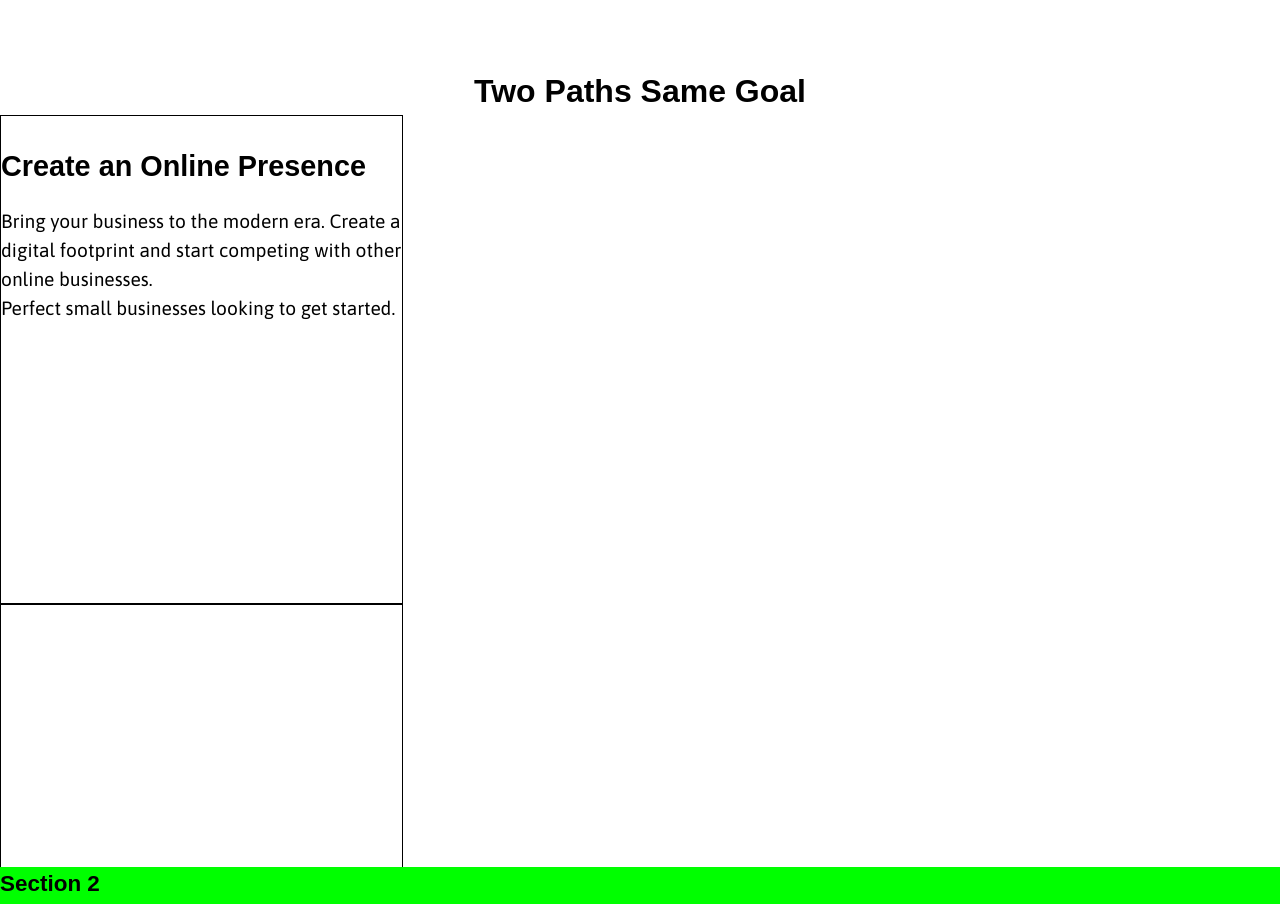
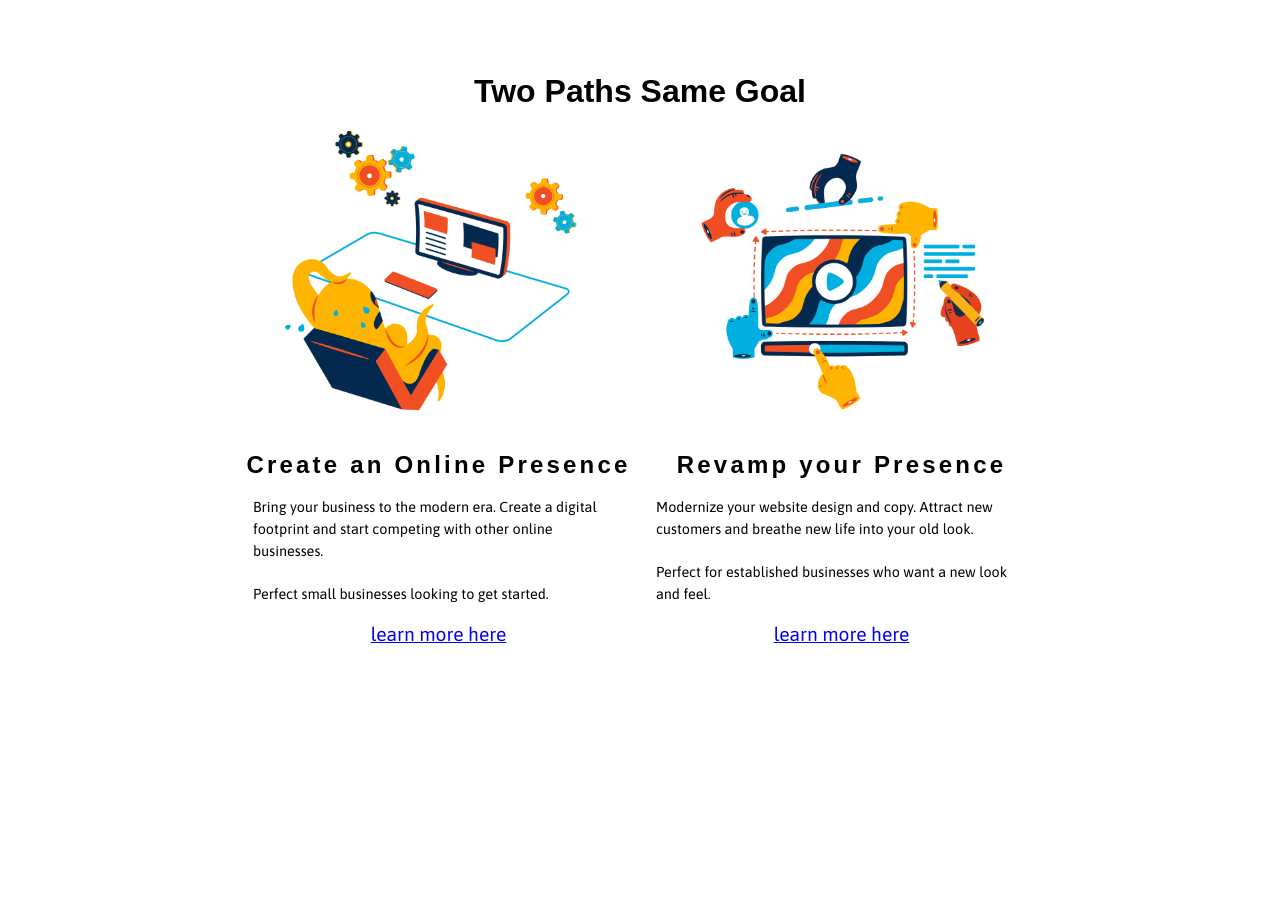
Before and after one commit to LavellTheDev/tres-studios, a plain HTML site: page index.html in a window 1280 px wide. Shown: the part 802-1706 px from the top of the page. Drawn offline with Linux system fonts and the light colour scheme; a web font is replaced by a local one.

```diff
--- a/index.html
+++ b/index.html
@@ -42,18 +42,23 @@
 
 
     <section class="bodyContainer">
+      <h1>Two Paths Same Goal</h1>
         <section class="firstSection">
-              <h1>Two Paths Same Goal</h1>
               <section class="create">
-                <img src="" alt="">
+                <img src="public/images/create.png" alt="">
                 <h2>Create an Online Presence</h2>
-                <p></p>Bring your business to the modern era. Create a digital footprint and start competing with other online businesses.
-                <br>
-                Perfect small businesses looking to get started.
-                <a href="#"></a>
+                <p>Bring your business to the modern era. Create a digital footprint and start competing with other online businesses.
+                <br><br>
+                Perfect small businesses looking to get started.</p>
+                <a href="#">learn more here</a>
               </section>
               <section class="revamp">
-
+                  <img src="public/images/revamp.png" alt="">
+                  <h2>Revamp your Presence</h2>
+                  <p>Modernize your website design and copy. Attract new customers and breathe new life into your old look.
+                  <br><br>
+                  Perfect for established businesses who want a new look and feel.</p>
+                  <a href="#">learn more here</a>
               </section>
         </section>
 
--- a/public/css/style.css
+++ b/public/css/style.css
@@ -177,12 +177,14 @@
 
 /*Styling for the first section*/
 .firstSection{
+  background: #FFF;
+  display: inline-flex;
+  justify-content: center;
+  height: 100vh;
   width: 100vw;
-  height: 100vh;
-  background: #FFF;
 }
 
-.firstSection h1{
+.bodyContainer h1{
   color: #000;
   display: flex;
   margin-top: 69px;
@@ -192,12 +194,31 @@
 }
 
 .create, .revamp{
-  border: 1px solid black;
-  height: 489px;
+  height: 550px;
   width: 403px;
  }
 
+.create img, .revamp img{
+  width: 100%;
+}
 
+.create h2, .revamp h2{
+  font-size: 1.5rem;
+  letter-spacing: 0.2rem;
+  text-align: center;
+}
+
+.create p, .revamp p{
+  font-size: 0.9rem;
+  padding-left: 1rem;
+  padding-right: 1rem;
+}
+
+.create a, .revamp a{
+  display: flex;
+  justify-content: center;
+
+}
 
 .secondSection{
   width: 100%;
```
Also changed, not shown: public/images/create.png (added), public/images/revamp.png (added).
